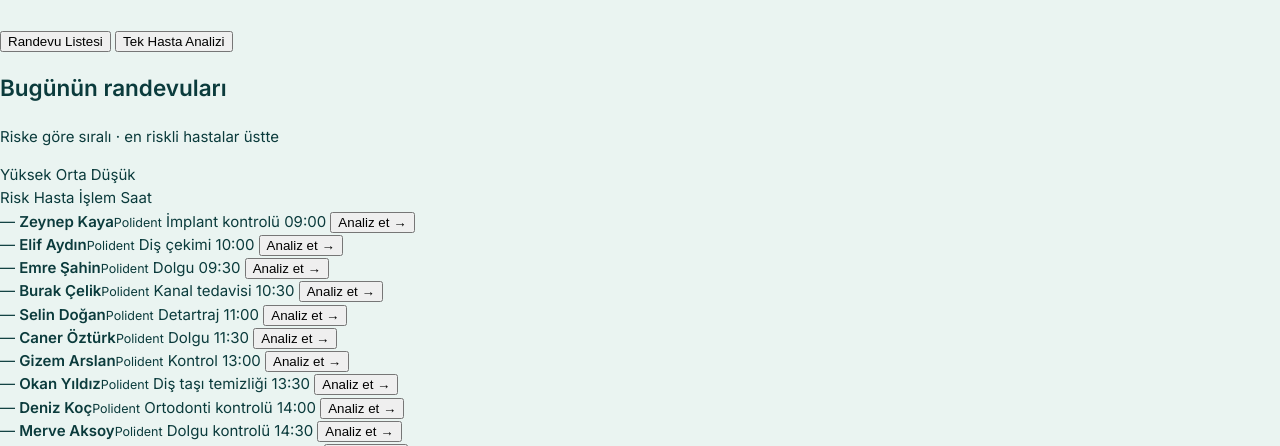
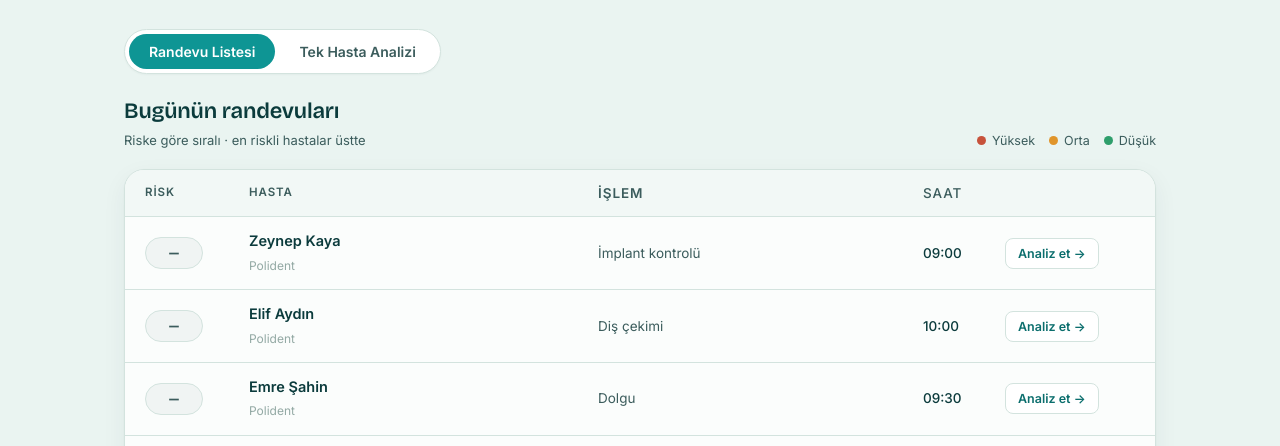
Before and after one commit to deryaozbostan-art/clinickeeper, a plain HTML site: page index.html in a window 1280 px wide. Shown: the part 333-779 px from the top of the page. Drawn offline with nearby package versions, Linux system fonts and the light colour scheme; no server answers.

Commit message:
Add styling for tabs and appointment list

```diff
--- a/index.css
+++ b/index.css
@@ -351,3 +351,100 @@ button:focus-visible, input:focus-visible, select:focus-visible {
 @media (prefers-reduced-motion: reduce) {
   * { animation: none !important; transition: none !important; }
 }
+
+/* ==================== SEKMELER ==================== */
+.tabs-wrap { max-width: 1080px; margin: 0 auto; padding: 0 24px; }
+.tabs {
+  display: inline-flex; gap: 4px;
+  background: #fff; border: 1px solid var(--line);
+  border-radius: 999px; padding: 4px;
+  box-shadow: var(--shadow-soft);
+}
+.tab {
+  border: none; background: none; cursor: pointer;
+  font-family: inherit; font-size: 14px; font-weight: 600;
+  padding: 9px 20px; border-radius: 999px; color: var(--ink-soft);
+  transition: background .15s ease, color .15s ease;
+}
+.tab.active { background: var(--teal); color: #fff; }
+.tab:not(.active):hover { color: var(--teal-deep); }
+
+.main-area { max-width: 1080px; margin: 0 auto; padding: 20px 24px 48px; }
+.tab-panel { display: none; }
+.tab-panel.active { display: block; animation: fade .3s ease; }
+@keyframes fade { from { opacity: 0; transform: translateY(4px); } to { opacity: 1; transform: none; } }
+
+/* ==================== RANDEVU LİSTESİ ==================== */
+.list-head {
+  display: flex; align-items: flex-end; justify-content: space-between;
+  gap: 16px; margin-bottom: 18px; flex-wrap: wrap;
+}
+.list-head h2 {
+  font-family: "Bricolage Grotesque", sans-serif;
+  font-size: 22px; font-weight: 600; margin: 0 0 2px; letter-spacing: -.01em;
+}
+.list-sub { margin: 0; font-size: 13px; color: var(--ink-soft); }
+.list-legend { display: flex; gap: 14px; font-size: 12.5px; color: var(--ink-soft); }
+.lg { display: inline-flex; align-items: center; gap: 6px; }
+.lg i { width: 9px; height: 9px; border-radius: 50%; }
+.lg-high i { background: var(--coral); }
+.lg-mid i { background: var(--amber); }
+.lg-low i { background: var(--green); }
+
+.appt-table {
+  background: var(--card); border: 1px solid var(--line);
+  border-radius: var(--r-lg); overflow: hidden; box-shadow: var(--shadow);
+}
+.appt-loading {
+  padding: 60px 24px; text-align: center; color: var(--ink-soft);
+  display: flex; flex-direction: column; align-items: center; gap: 16px;
+}
+.appt-loading .spin {
+  width: 28px; height: 28px; border-radius: 50%;
+  border: 3px solid var(--line); border-top-color: var(--teal);
+  animation: spin .8s linear infinite;
+}
+.appt-loading p { margin: 0; font-size: 14px; }
+.appt-error { padding: 40px 24px; text-align: center; color: var(--coral); font-size: 14px; }
+
+.appt-row {
+  display: grid;
+  grid-template-columns: 92px 1.4fr 1.3fr 70px 130px;
+  align-items: center; gap: 12px;
+  padding: 13px 20px;
+  border-bottom: 1px solid var(--line);
+  transition: background .12s ease;
+}
+.appt-row:last-child { border-bottom: none; }
+.appt-row:not(.appt-header):hover { background: #F5FAF8; }
+.appt-header {
+  background: #F2F8F6;
+  font-size: 11.5px; letter-spacing: .08em; text-transform: uppercase;
+  color: var(--ink-soft); font-weight: 600;
+}
+.c-name b { display: block; font-weight: 600; font-size: 14.5px; }
+.c-name small { color: #93A9A4; font-size: 12px; }
+.c-islem { font-size: 13.5px; color: var(--ink-soft); }
+.c-saat { font-size: 13.5px; font-weight: 500; }
+
+.risk-badge {
+  display: inline-flex; align-items: center; justify-content: center;
+  min-width: 58px; padding: 5px 10px; border-radius: 999px;
+  font-size: 13px; font-weight: 700; font-family: "Bricolage Grotesque", sans-serif;
+  color: var(--bc); background: color-mix(in srgb, var(--bc) 12%, #fff);
+  border: 1px solid color-mix(in srgb, var(--bc) 30%, #fff);
+}
+.risk-badge.na { color: var(--ink-soft); background: #F0F4F3; border-color: var(--line); }
+
+.row-btn {
+  border: 1px solid var(--line); background: #fff;
+  font-family: inherit; font-size: 12.5px; font-weight: 600;
+  padding: 7px 12px; border-radius: var(--r-sm); cursor: pointer; color: var(--teal-deep);
+  transition: background .15s ease, border-color .15s ease;
+}
+.row-btn:hover { background: #F0FAF8; border-color: var(--teal); }
+
+@media (max-width: 720px) {
+  .appt-row { grid-template-columns: 70px 1.3fr 64px; }
+  .c-islem, .c-action { display: none; }
+}
```
